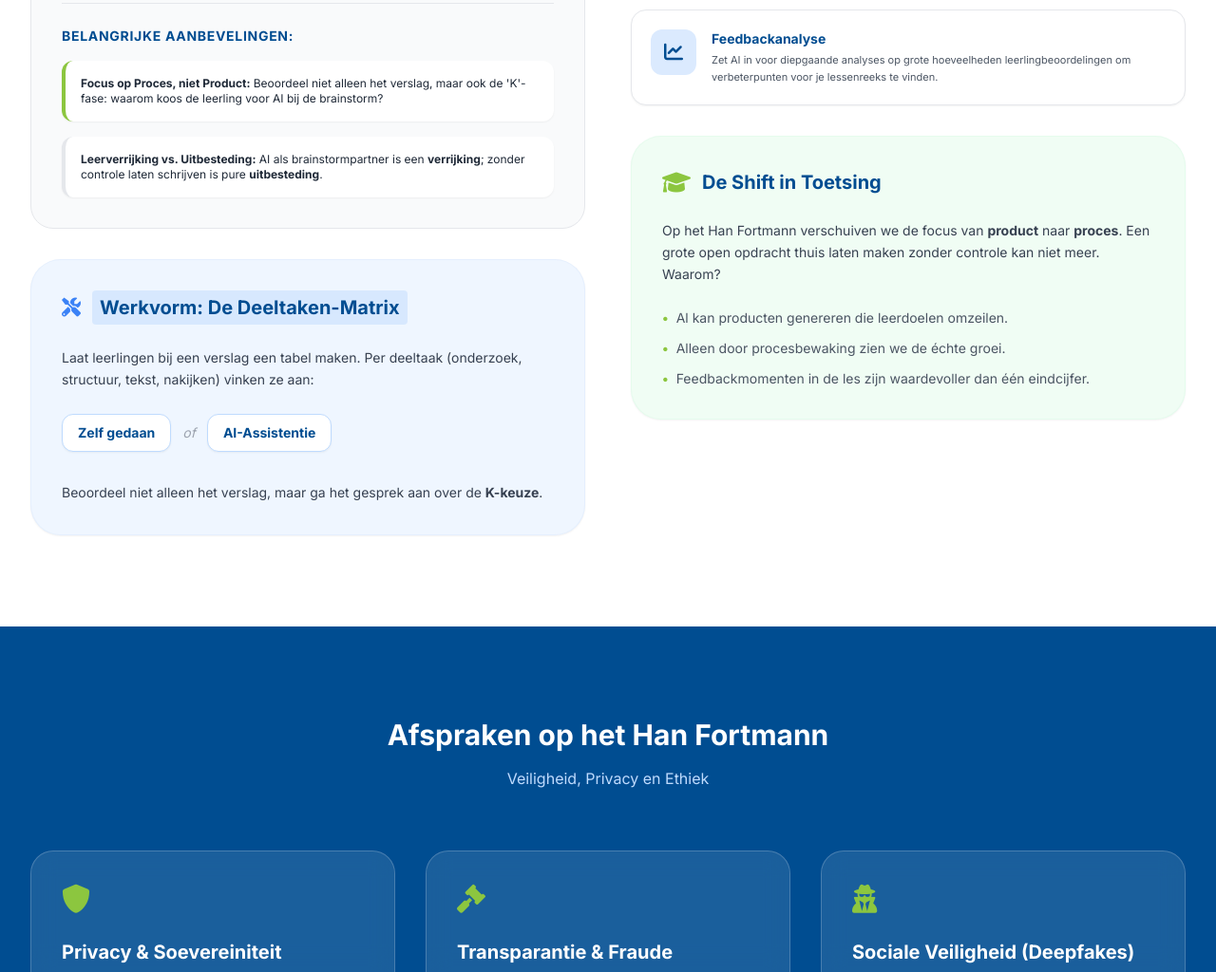
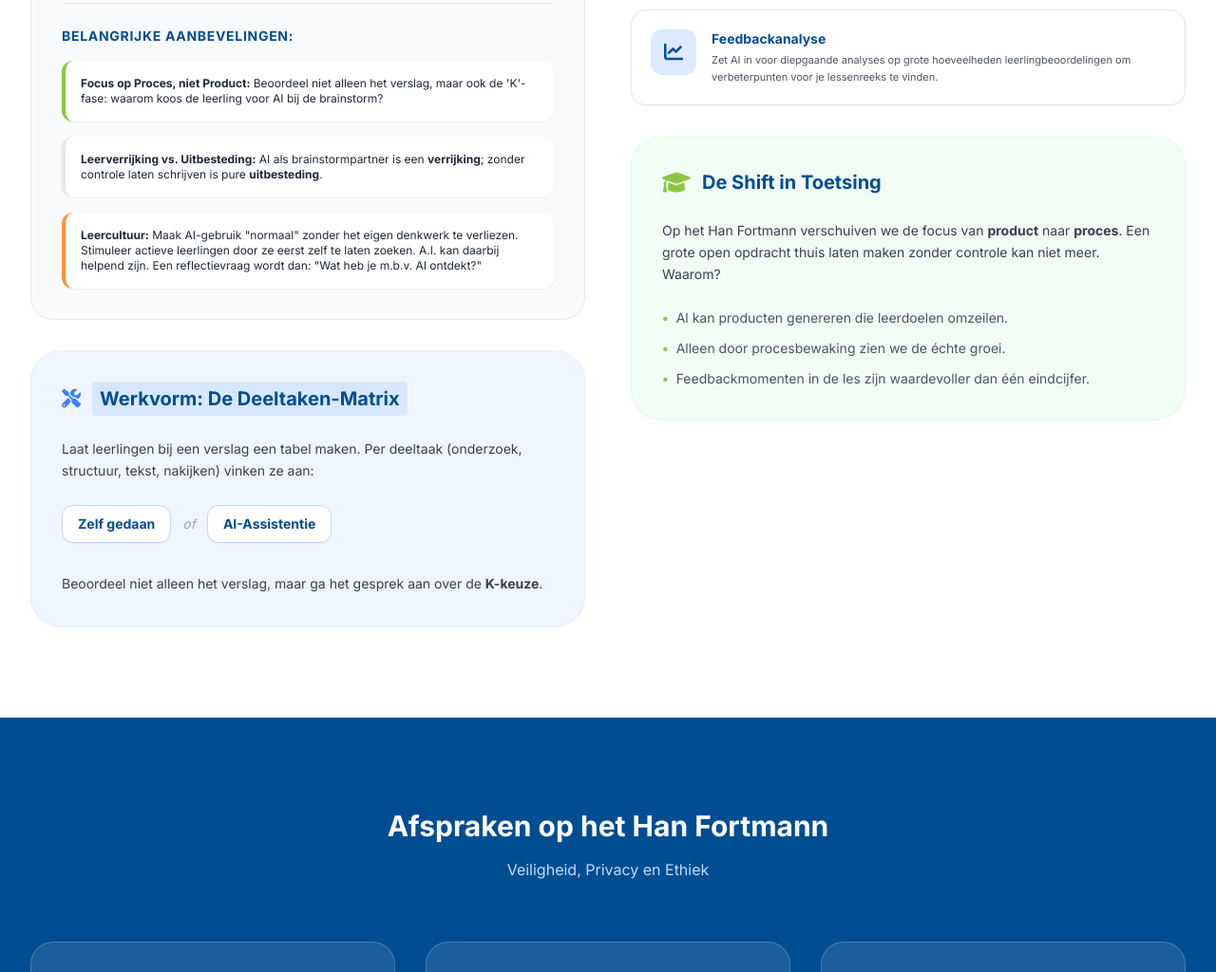
Before and after one commit to MartijnVanMourik/AI-Vaardigheid-en-KIES, a plain HTML site: page index.html in a window 1280 px wide. Shown: the part 3618-4642 px from the top of the page at 95% size. Drawn offline with nearby package versions, Linux system fonts and the light colour scheme.

Commit message:
feat: Add new section detailing AI integration into learning culture.

```diff
--- a/index.html
+++ b/index.html
@@ -504,6 +504,12 @@
                                         brainstormpartner is een <strong>verrijking</strong>; zonder controle laten
                                         schrijven is pure <strong>uitbesteding</strong>.</p>
                                 </div>
+                                <div class="bg-white p-4 rounded-xl border-l-4 border-orange-400 shadow-sm">
+                                    <p class="text-xs"><strong>Leercultuur:</strong> Maak AI-gebruik "normaal" zonder
+                                        het eigen denkwerk te verliezen. Stimuleer actieve leerlingen door ze eerst zelf
+                                        te laten zoeken. A.I. kan daarbij helpend zijn. Een reflectievraag wordt dan:
+                                        "Wat heb je m.b.v. AI ontdekt?"</p>
+                                </div>
                             </div>
                         </div>
                     </div>
```
